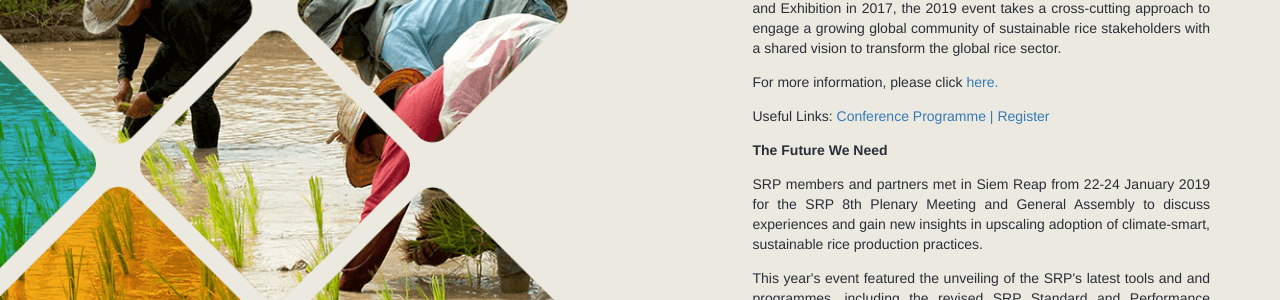
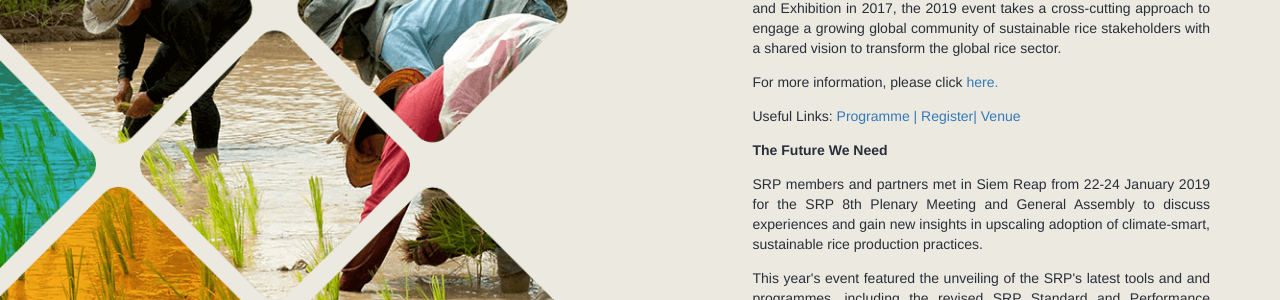
Before and after one commit to sustainablericeplatform/sustainablericeplatform.github.io, a Jekyll site: the page built from index.html, in a window 1280 px wide and 900 px high, scrolled down 453 px. Shown: the part 152-452 px from the top of the window. Built offline with Jekyll 4.4.1, drawn with Linux system fonts in a browser that asks for light colours.

Commit message:
Update index.html

```diff
--- a/index.html
+++ b/index.html
@@ -39,7 +39,7 @@ layout: default
                 <p>The SRP Conference is back with new opportunities for participants to collaborate, influence and inspire!</p>
                 <p>Building on the success of the 1st Global Sustainable Rice Conference and Exhibition in 2017, the 2019 event takes a cross-cutting approach to engage a growing global community of sustainable rice stakeholders with a shared vision to transform the global rice sector.</p>
                 <p>For more information, please click <a href="https://www.sustainablericeconference.org/f" target="_blank">here.</a></p>
-                <p>Useful Links: <a href="https://www.sustainablericeconference.org/programme/" target=_blank">Conference Programme</a> <a>| </a><a href"https://www.sustainablericeconference.org/register/" target=_blank">Register</a>
+                <p>Useful Links: <a href="https://www.sustainablericeconference.org/programme/" target=_blank">Programme</a> <a>| </a><a href"https://www.sustainablericeconference.org/register/" target=_blank">Register</a><a>| </a><a href"https://www.sustainablericeconference.org/venue/" target=_blank">Venue</a>
                 <p><strong>The Future We Need</strong></p>
                 <p>SRP members and partners met in Siem Reap from 22-24 January 2019 for the SRP 8th Plenary Meeting and General Assembly to discuss experiences and gain new insights in upscaling adoption of climate-smart, sustainable rice production practices.</p>
                 <p>This year's event featured the unveiling of the SRP's latest tools and and programmes, including the revised SRP Standard and Performance Indicators v 2.0, together with new assurance and training programmes to support sustainable rice value chain development.</p>
```
